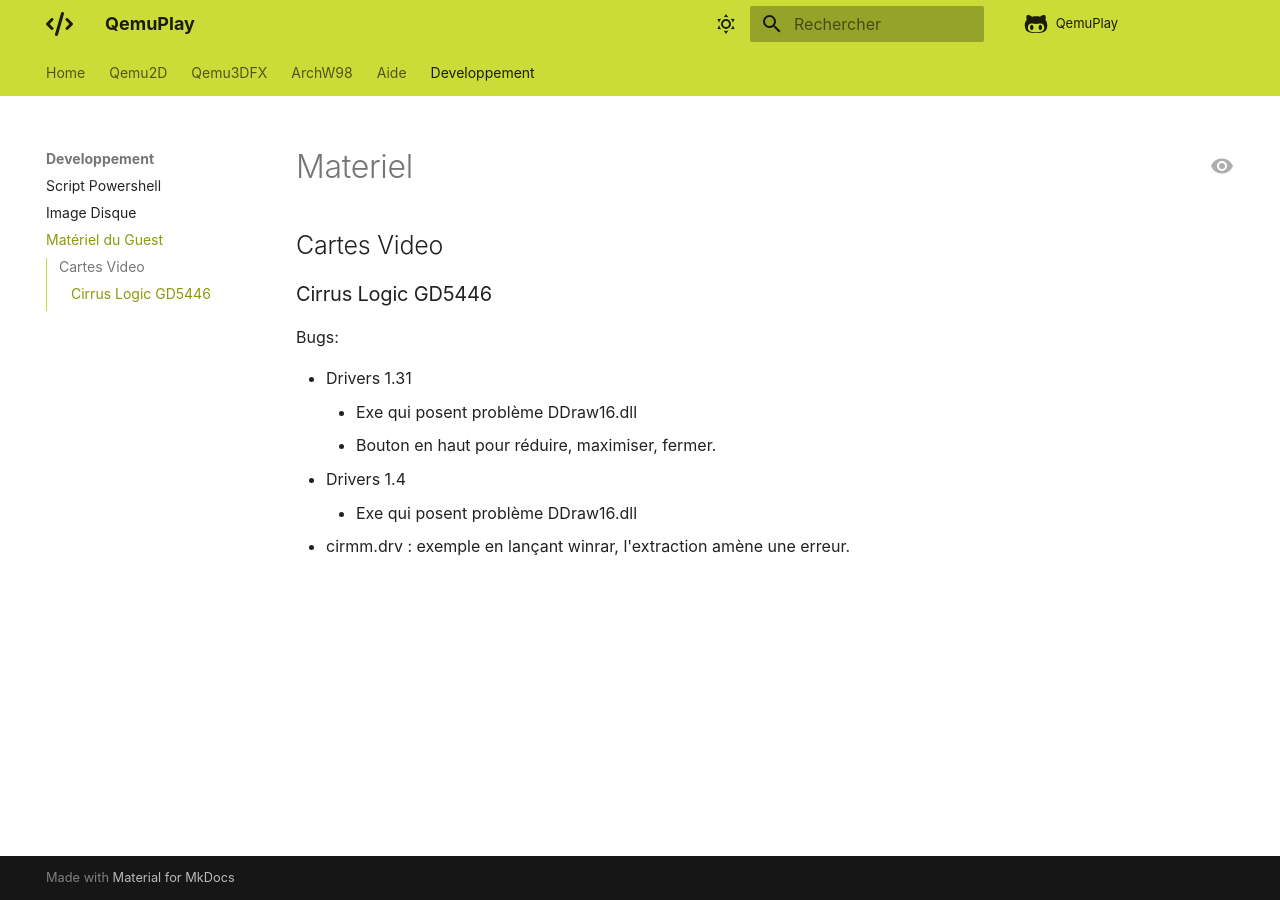
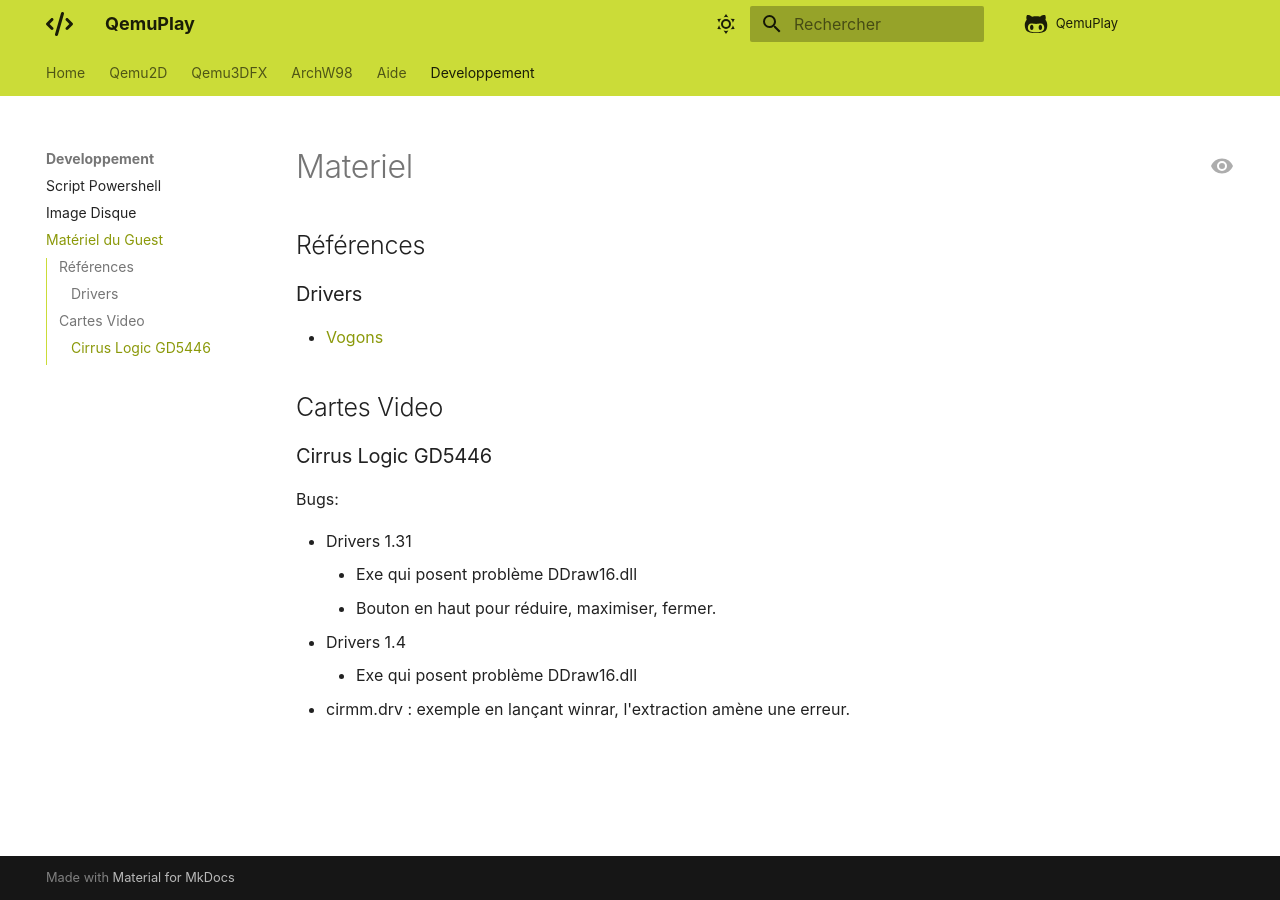
Before and after one commit to daerlnaxe/QemuPlay, an MkDocs documentation site: the page built from docs/90-developpement/03-guest_materiel.md, in a window 1280 px wide. Built offline with MkDocs 1.6.1 and Material for MkDocs 9.7.7, drawn with Linux system fonts in a browser that asks for light colours; comment, search, counter and statistics services are not loaded.

Commit message:
Update 03-guest_materiel.md

```diff
--- a/docs/90-developpement/03-guest_materiel.md
+++ b/docs/90-developpement/03-guest_materiel.md
@@ -1,4 +1,9 @@
 # Materiel
+## Références
+### Drivers
+
+- [Vogons](http://vogonsdrivers.com/index.php?catid=1&menustate=0,0)
+
 ## Cartes Video
 ### Cirrus Logic GD5446
 
```
